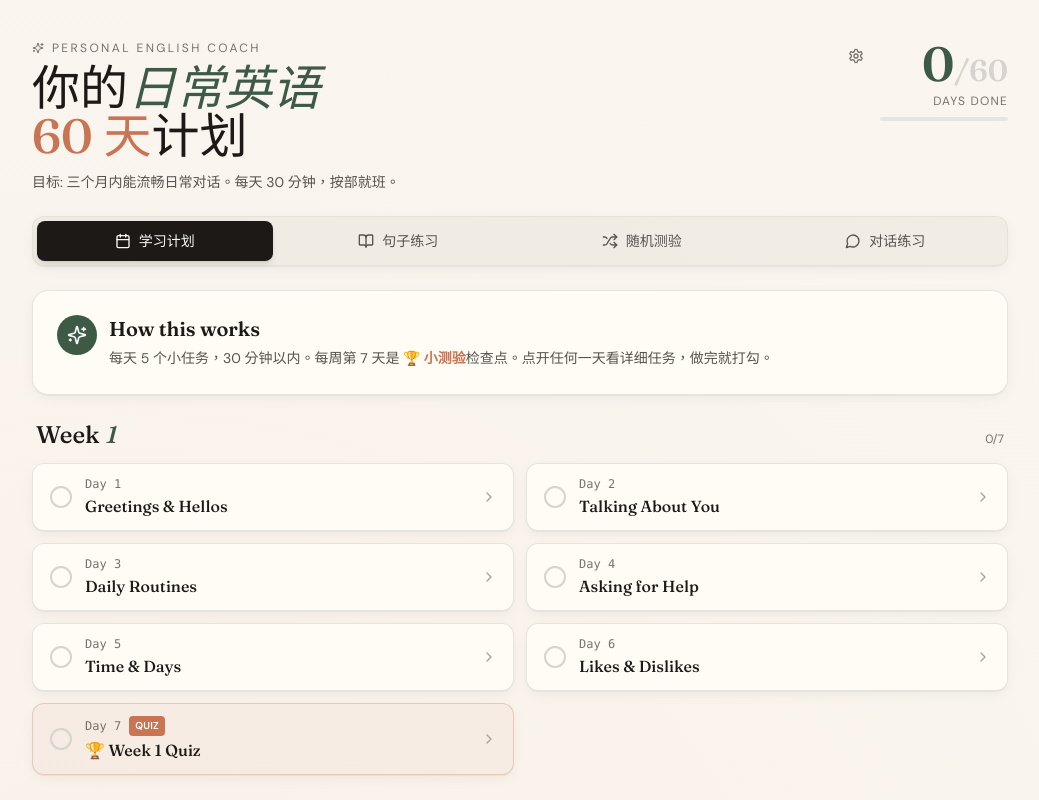
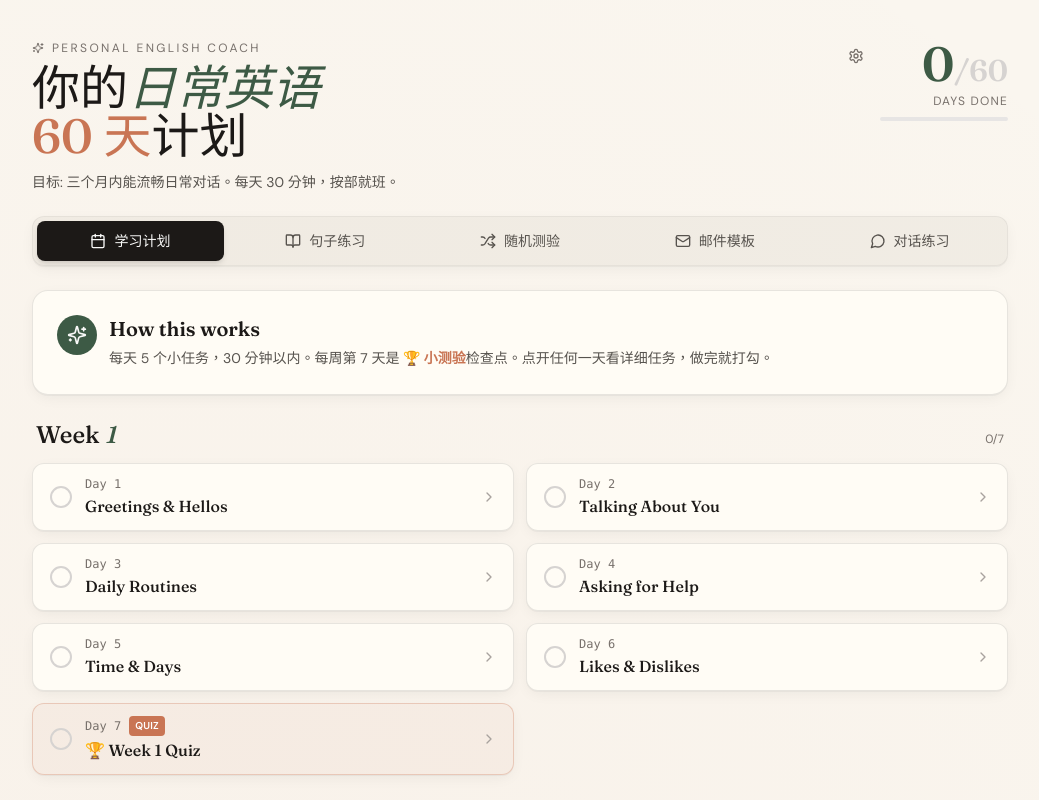
Before and after one commit to Eva-69/english-coach, a React (Vite) app: page / in a window 1280 px wide. Shown: the top 800 px of the page, without its empty margins (120-1159 px from the left). Built offline with nearby package versions, Linux system fonts and the light colour scheme.

Commit message:
feat: add 邮件模板 nav tab and wire EmailView

```diff
--- a/src/App.jsx
+++ b/src/App.jsx
@@ -123,6 +123,7 @@ export default function App() {
             {view === "sentences" && <SentencesView />}
             {view === "quiz" && <QuizView />}
             {view === "chat" && <ChatView openSettings={() => setShowSettings(true)} />}
+            {view === "email" && <EmailView />}
           </main>
 
           <footer className="mt-16 pt-8 border-t border-stone-900/10 text-center text-xs text-stone-500">
@@ -294,10 +295,11 @@ function SettingsModal({ onClose }) {
 
 function Nav({ view, setView }) {
   const tabs = [
-    { id: "plan", label: "学习计划", icon: Calendar },
+    { id: "plan",      label: "学习计划", icon: Calendar },
     { id: "sentences", label: "句子练习", icon: BookOpen },
-    { id: "quiz", label: "随机测验", icon: Shuffle },
-    { id: "chat", label: "对话练习", icon: MessageCircle },
+    { id: "quiz",      label: "随机测验", icon: Shuffle },
+    { id: "email",     label: "邮件模板", icon: Mail },
+    { id: "chat",      label: "对话练习", icon: MessageCircle },
   ];
 
   return (
```
